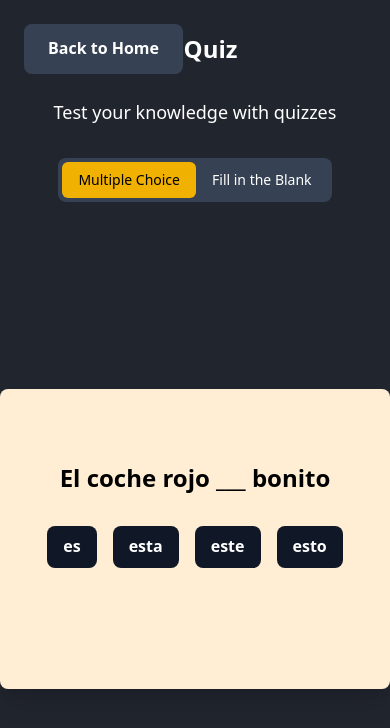
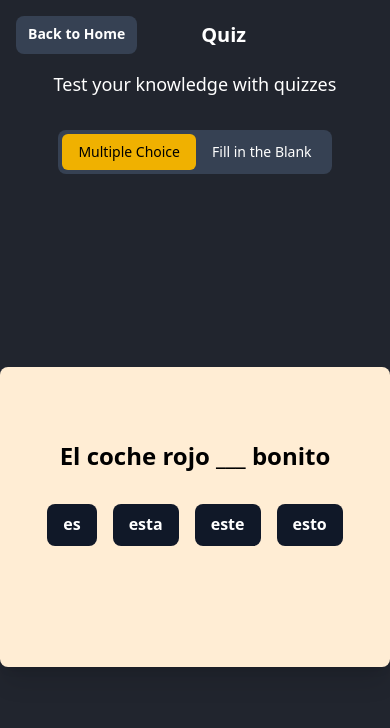
Before and after one commit to AndyBeable/idioma, a React (Vite) app: page /quiz in a window 390 px wide. Shown: the top 728 px of the page. Built offline with nearby package versions, Linux system fonts and the light colour scheme; no server answers.

Commit message:
refactor, adds QuizItem

```diff
--- /dev/null
+++ b/src/components/QuizItem.jsx
@@ -0,0 +1,101 @@
+import { useState, useEffect } from 'react'
+
+function QuizItem({
+  question,
+  onAnswer,
+  showFeedback,
+  isCorrect,
+  selectedAnswer,
+  studyMode
+}) {
+  const [userAnswer, setUserAnswer] = useState('')
+  const [isAnswerSubmitted, setIsAnswerSubmitted] = useState(false)
+
+  const handleAnswerClick = (selectedOption) => {
+    onAnswer(selectedOption)
+  }
+
+  const handleFillInSubmit = () => {
+    if (userAnswer.trim() === '') return
+
+    const correct = userAnswer.toLowerCase() === question.correctAnswer.toLowerCase()
+    onAnswer(userAnswer, correct)
+    setIsAnswerSubmitted(true)
+    setUserAnswer('')
+  }
+
+  const renderSentence = () => {
+    if (!isCorrect) return question.sentence
+
+    const parts = question.sentence.split('___')
+    return (
+      <>
+        {parts[0]}
+        <span className="font-bold text-green-600">{question.correctAnswer}</span>
+        {parts[1]}
+      </>
+    )
+  }
+
+  const resetState = () => {
+    setUserAnswer('')
+    setIsAnswerSubmitted(false)
+  }
+
+  // Reset state when question changes
+  useEffect(() => {
+    resetState()
+  }, [question])
+
+  return (
+    <>
+      <h2 className="text-2xl font-bold mb-8">{renderSentence()}</h2>
+
+      {/* Answer options */}
+      {studyMode === 'multi' ? (
+        <div className="flex items-center justify-center gap-4">
+          {question.options.map((option, index) => (
+            <button
+              onClick={() => handleAnswerClick(option)}
+              key={index}
+              className={`px-4 py-2 rounded-lg transition-colors border-b-2 border-transparent font-bold ${
+                showFeedback && selectedAnswer === option
+                  ? isCorrect
+                    ? 'bg-green-600 text-white'
+                    : 'bg-red-600 text-white'
+                  : showFeedback && option === question.correctAnswer
+                    ? 'bg-green-600 text-white'
+                    : 'bg-gray-900 text-white hover:bg-gray-800 hover:border-yellow-500'
+              }`}
+            >
+              {option}
+            </button>
+          ))}
+        </div>
+      ) : (
+        <div className="flex flex-col items-center justify-center gap-4">
+          <input
+            type="text"
+            value={userAnswer}
+            onChange={(e) => setUserAnswer(e.target.value)}
+            placeholder="Type your answer here..."
+            className="bg-transparent text-black text-lg border-b-2 border-black/50 pb-1 outline-none placeholder:text-black/50 focus:border-black"
+            onKeyDown={(e) => {
+              if (e.key === 'Enter') {
+                handleFillInSubmit()
+              }
+            }}
+            autoFocus
+          />
+          {isAnswerSubmitted && (
+            <p className={`text-lg font-bold ${isCorrect ? 'text-green-600' : 'text-red-600'}`}>
+              {isCorrect ? '✅ Correct!' : '❌ Incorrect'}
+            </p>
+          )}
+        </div>
+      )}
+    </>
+  )
+}
+
+export default QuizItem
--- a/src/pages/Home.jsx
+++ b/src/pages/Home.jsx
@@ -8,7 +8,8 @@ function Home() {
   return (
     <motion.div className="" inital={{opacity: 0}} animate={{opacity: 1}} exit={{opacity: 0}} transition={{duration: 0.3}}>
       <h1 className="text-center text-4xl font-bold text-white mt-4 mb-2">IDIOMA</h1>
-      <p className="text-center text-white text-lg mb-8">Learn languages with flashcards</p>
+      <p className="text-center text-white text-lg mb-8">Your personal language learning companion
+      </p>
       <div className="flex justify-between flex-col md:flex-row">
 
       <Tile to="/flashcards">
--- a/src/pages/Quiz.jsx
+++ b/src/pages/Quiz.jsx
@@ -1,4 +1,5 @@
 import Button from '../components/Button'
+import QuizItem from '../components/QuizItem'
 import { useState, useEffect } from 'react'
 
 const defaultQuizQuestions = [
@@ -7,18 +8,21 @@ const defaultQuizQuestions = [
     sentence: 'El coche rojo ___ bonito',
     correctAnswer: 'es',
     options: ['es', 'esta', 'este', 'esto'],
+    colorClass: 'bg-green-600',
   },
   {
     id: 2,
     sentence: "Los libros ___ en la mesa.",
     correctAnswer: "están",
     options: ["están", "está", "es", "son"],
+    colorClass: "bg-orange-100",
   },
   {
     id: 3,
     sentence: "¿Cómo ___ tú hoy?",
     correctAnswer: "estás",
     options: ["estás", "está", "es", "son"],
+    colorClass: "bg-sky-500",
   }
 ]
 
@@ -44,31 +48,25 @@ function Quiz() {
   const [isCorrect, setIsCorrect] = useState(null)
   const [lastQuestion, setLastQuestion] = useState(false)
   const [score, setScore] = useState(0)
-  const [userAnswer, setUserAnswer] = useState('')
-  const [isAnswerSubmitted, setIsAnswerSubmitted] = useState(false)
 
-  const handleAnswerClick = (selectedAnswer) => {
-    if(selectedAnswer === currentQuestion.correctAnswer) {
-      setIsCorrect(true)
-      setScore(score + 1)
+  const handleAnswer = (answer, isAnswerCorrect = null) => {
+    if (studyMode === 'multi') {
+      // Multiple choice mode
+      if (answer === currentQuestion.correctAnswer) {
+        setIsCorrect(true)
+        setScore(score + 1)
+      } else {
+        setIsCorrect(false)
+      }
+      setSelectedAnswer(answer)
     } else {
-      setIsCorrect(false)
+      // Fill-in-blank mode
+      setIsCorrect(isAnswerCorrect)
+      if (isAnswerCorrect) {
+        setScore(score + 1)
+      }
     }
     setShowFeedback(true)
-    setSelectedAnswer(selectedAnswer)
-  }
-
-  const renderSentence = () => {
-    if(!isCorrect) return currentQuestion.sentence
-
-    const parts = currentQuestion.sentence.split('___')
-    return (
-      <>
-      {parts[0]}
-      <span className="font-bold text-green-600">{currentQuestion.correctAnswer}</span>
-      {parts[1]}
-      </>
-    )
   }
 
   const handleNextQuestion = () => {
@@ -77,10 +75,7 @@ function Quiz() {
     setShowFeedback(false)
     setIsCorrect(null)
     setSelectedAnswer(null)
-    setUserAnswer('')
-    setIsAnswerSubmitted(false)
   }
-
 
   const handleRestartQuiz = () => {
     setScore(0)
@@ -91,28 +86,13 @@ function Quiz() {
     setLastQuestion(false)
   }
 
-  const handleFillInSubmit = () => {
-    if(userAnswer.trim() === '') return
-
-    const correct = userAnswer.toLowerCase() === currentQuestion.correctAnswer.toLowerCase()
-    setIsCorrect(correct)
-    if(correct) {
-      setScore(score + 1)
-    }
-    setShowFeedback(true)
-    setIsAnswerSubmitted(true)
-    setUserAnswer('')
-  }
-
-
-
   return (
     <div className="relative flex flex-col h-screen">
       {/* Header */}
-      <div className="flex items-center justify-between p-6">
-        <Button className="bg-gray-700 hover:bg-gray-800 border-b-2 border-transparent hover:border-yellow-500 text-white font-bold py-3 px-6 rounded-lg transition-colors" to="/">Back to Home</Button>
-        <h1 className="text-white text-2xl font-bold">Quiz</h1>
-        <div className="w-32"></div>
+      <div className="flex items-center justify-between p-4 lg:p-6">
+        <Button className="bg-gray-700 hover:bg-gray-800 border-b-2 border-transparent hover:border-yellow-500 text-white font-bold py-2 px-3 lg:py-3 lg:px-6 rounded-lg transition-colors text-sm lg:text-base" to="/">Back to Home</Button>
+        <h1 className="text-white text-xl lg:text-2xl font-bold">Quiz</h1>
+        <div className="w-16 lg:w-32"></div> {/* Spacer to center the title */}
       </div>
 
       {/* Description */}
@@ -121,7 +101,7 @@ function Quiz() {
       </div>
 
       {/* Mode Selector */}
-      <div className="flex justify-center mb-8">
+      <div className="flex justify-center mb-4">
         <div className="flex bg-gray-700 rounded-lg p-1">
           <button
             onClick={() => setStudyMode('multi')}
@@ -146,57 +126,20 @@ function Quiz() {
         </div>
       </div>
 
-      {/* Quiz content will go here */}
+      {/* Quiz content */}
       <div className="flex-1 flex items-center justify-center">
         <div className={`flex flex-col items-center justify-center w-[400px] h-[300px] lg:w-[600px] lg:h-[400px] rounded-lg p-4 shadow-xl text-black bg-orange-100 text-black`}>
           {!lastQuestion ? (
-            // Show the quiz question and answers
             <>
-              <h2 className="text-2xl font-bold mb-8">{renderSentence()}</h2>
+              <QuizItem
+                question={currentQuestion}
+                onAnswer={handleAnswer}
+                showFeedback={showFeedback}
+                isCorrect={isCorrect}
+                selectedAnswer={selectedAnswer}
+                studyMode={studyMode}
+              />
 
-              {/* Answer options */}
-              {studyMode === 'multi' ? (
-                <div className="flex items-center justify-center gap-4">
-                  {currentQuestion.options.map((option, index) => (
-                    <button
-                      onClick={() => handleAnswerClick(option)}
-                      key={index}
-                      className={`px-4 py-2 rounded-lg transition-colors border-b-2 border-transparent font-bold ${
-                        showFeedback && selectedAnswer === option
-                          ? isCorrect
-                            ? 'bg-green-600 text-white'
-                            : 'bg-red-600 text-white'
-                          : showFeedback && option === currentQuestion.correctAnswer
-                            ? 'bg-green-600 text-white'
-                            : 'bg-gray-900 text-white hover:bg-gray-800 hover:border-yellow-500'
-                      }`}
-                    >
-                      {option}
-                    </button>
-                  ))}
-                </div>
-              ) : (
-                <div className="flex flex-col items-center justify-center gap-4">
-                  <input
-                    type="text"
-                    value={userAnswer}
-                    onChange={(e) => setUserAnswer(e.target.value)}
-                    placeholder="Type your answer here..."
-                    className="bg-transparent text-black text-lg border-b-2 border-black/50 pb-1 outline-none placeholder:text-black/50 focus:border-black"
-                    onKeyDown={(e) => {
-                      if (e.key === 'Enter') {
-                        handleFillInSubmit()
-                      }
-                    }}
-                    autoFocus
-                  />
-                  {isAnswerSubmitted && (
-                    <p className={`text-lg font-bold ${isCorrect ? 'text-green-600' : 'text-red-600'}`}>
-                      {isCorrect ? '✅ Correct!' : '❌ Incorrect'}
-                    </p>
-                  )}
-                </div>
-              )}
               {/* Next button */}
               <div className="flex items-center justify-center h-12">
                 {showFeedback && (
```
Also changed, not shown: src/pages/Flashcards.jsx (+5 -5 lines).
